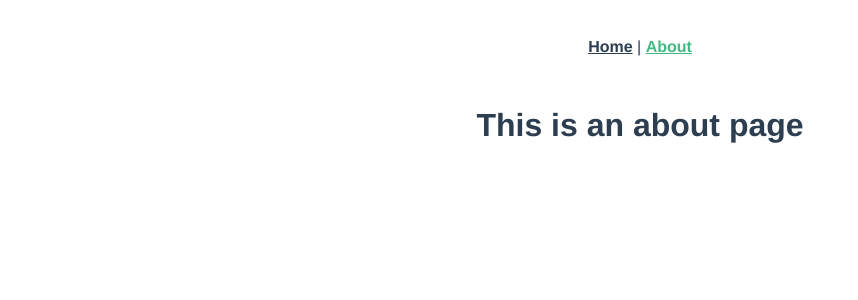
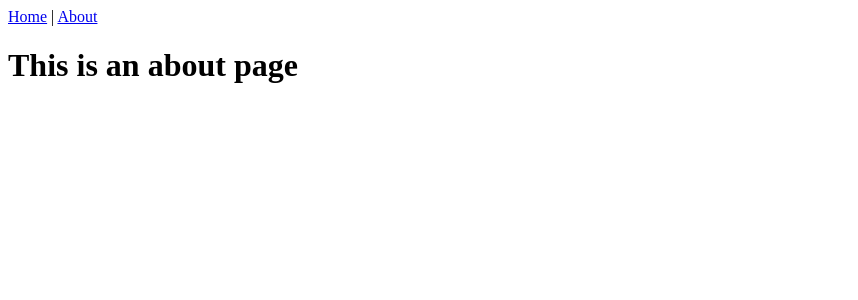
Before and after one commit to felix1712/vue-cashier, a Vue app: page /about in a window 1280 px wide. Shown: the top 300 px of the page, without its empty margins (0-858 px from the left). Built offline with nearby package versions, Linux system fonts and the light colour scheme.

Commit message:
structuring style dynamic

```diff
--- a/src/App.vue
+++ b/src/App.vue
@@ -8,22 +8,7 @@
   </div>
 </template>
 
+
 <style lang="scss">
-#app {
-  font-family: 'Avenir', Helvetica, Arial, sans-serif;
-  -webkit-font-smoothing: antialiased;
-  -moz-osx-font-smoothing: grayscale;
-  text-align: center;
-  color: #2c3e50;
-}
-#nav {
-  padding: 30px;
-  a {
-    font-weight: bold;
-    color: #2c3e50;
-    &.router-link-exact-active {
-      color: #42b983;
-    }
-  }
-}
+  @import "@/assets/styles/main.scss";
 </style>
--- /dev/null
+++ b/src/assets/styles/customs/_all.scss
@@ -0,0 +1,5 @@
+@import "font";
+@import "modal";
+@import "button";
+@import "mixins";
+@import "custom"
--- /dev/null
+++ b/src/assets/styles/main.scss
@@ -0,0 +1 @@
+@import "customs/all";
```
Also changed, not shown: src/assets/styles/customs/_button.scss (added), src/assets/styles/customs/_custom.scss (added), src/assets/styles/customs/_font.scss (added), src/assets/styles/customs/_mixins.scss (added), src/assets/styles/customs/_modal.scss (added).
